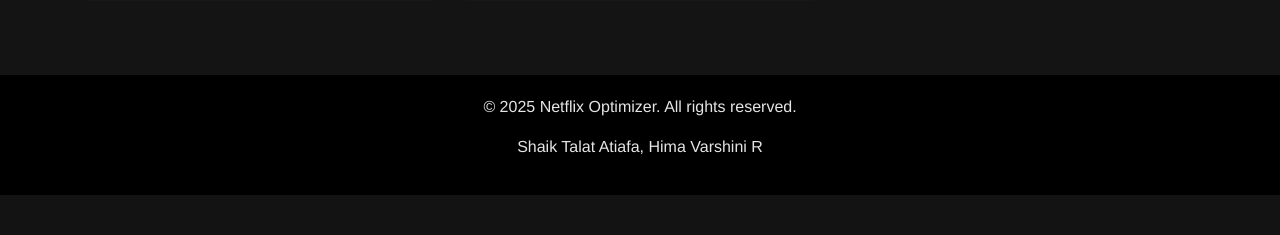
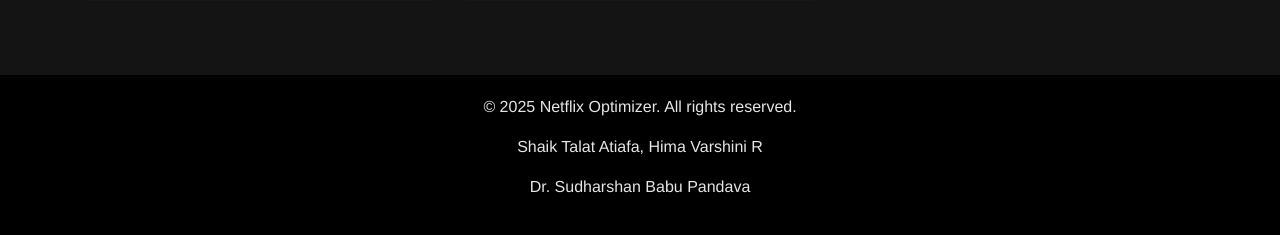
Before and after one commit to Talat30/mp_application, a Django app: page / in a window 1280 px wide. Shown: the part 998-1233 px from the top of the page. Before the commit the page ends 1193 px from the top, so only its background shows below. Run offline with Django 5.2, Linux system fonts and the light colour scheme; data comes from the database, SQL or seed files in the repository.

Commit message:
Update base.html

```diff
--- a/templates/base.html
+++ b/templates/base.html
@@ -118,6 +118,7 @@
             <p>&copy; 2025 Netflix Optimizer. All rights reserved.</p>
             <p>Shaik Talat Atiafa,
             Hima Varshini R</p>
+            <p>Dr. Sudharshan Babu Pandava</p>
         </div>
     </footer>
 
```
